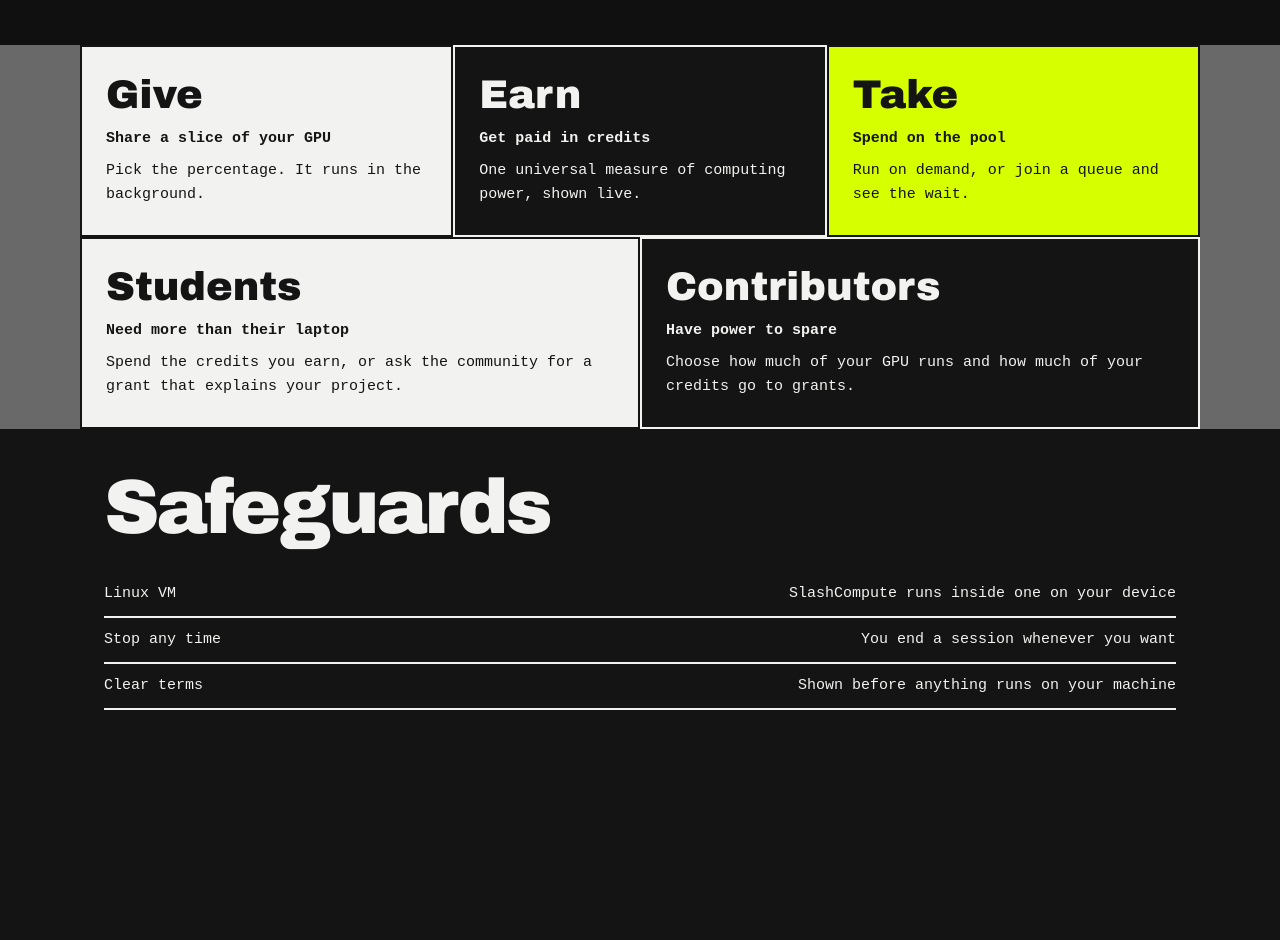
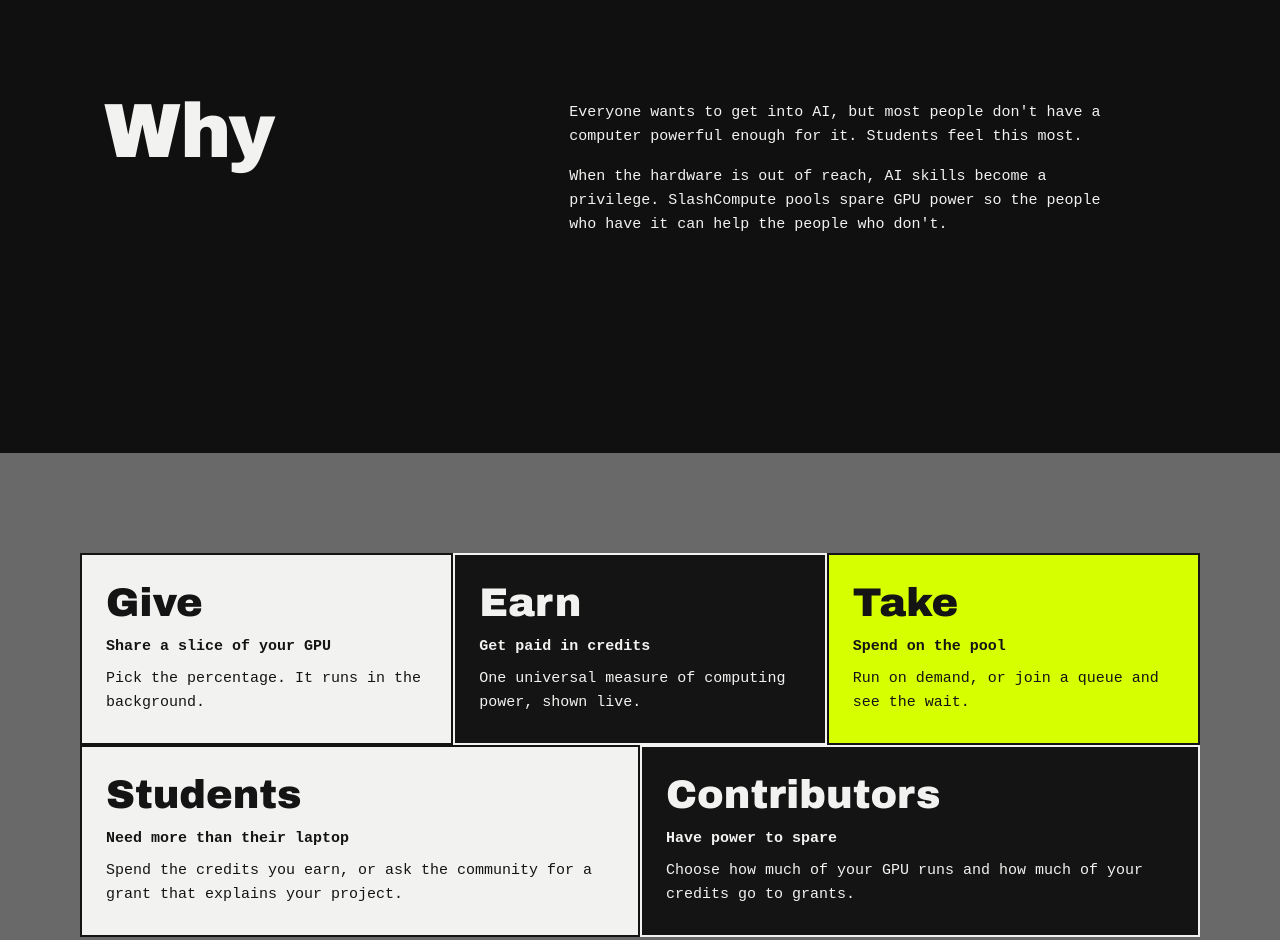
Before and after one commit to Multiplex64/SlashComputeSite, a plain HTML site: page about/index.html in a window 1280 px wide. Shown: the part 890-1830 px from the top of the page. Before the commit the page ends 1648 px from the top, so only its background shows below. Drawn offline with Linux system fonts and the light colour scheme; a web font is replaced by a local one.

Commit message:
larger sections

```diff
--- a/about/index.html
+++ b/about/index.html
@@ -14,7 +14,7 @@
         <nav><a href="/">Home</a><a href="/about/" aria-current=page>About</a><a href="/download/">Download</a></nav>
     </header>
     <main>
-        <div class="wrap hero">
+        <div class="wrap hero" style="padding:100px 0px;">
             <div>
                 <h1>Give<br>&amp; Take</h1>
                 <p>Anyone can contribute and anyone can take. You get out what you put in.</p>
@@ -45,8 +45,8 @@
                     <rect x="132" y="220" width="136" height="22" class="f3" />
                     <ellipse cx="200" cy="242" rx="68" ry="9" class="f1" />
                 </svg></div>
-        </div>
-        <section class="slab">
+            </div>
+        <section class="slab" style="padding:200px 0px;">
             <div class="wrap why">
                 <h2 style="color:#f2f2f0">Why</h2>
                 <div>
@@ -57,7 +57,7 @@
                 </div>
             </div>
         </section>
-        <div class="wrap props" style="padding:0;max-width:1120px">
+        <div class="wrap props" style="padding:0;max-width:1120px;padding-top:100px;">
             <div><b>Give</b>
                 <h3>Share a slice of your GPU</h3>Pick the percentage. It runs in the background.
             </div>
@@ -68,7 +68,7 @@
                 <h3>Spend on the pool</h3>Run on demand, or join a queue and see the wait.
             </div>
         </div>
-        <div class="wrap props two" style="padding:0;max-width:1120px;margin-top:0">
+        <div class="wrap props two" style="padding:0;max-width:1120px;margin-top:0;padding-bottom:100px;">
             <div><b>Students</b>
                 <h3>Need more than their laptop</h3>Spend the credits you earn, or ask the community for a grant that
                 explains your project.
@@ -78,7 +78,7 @@
             </div>
         </div>
         <section class="comm">
-            <div class="wrap">
+            <div class="wrap" style="padding:100px 0px;">
                 <h2 style="color:#f2f2f0">Safeguards</h2>
                 <div style="margin-top:32px">
                     <div class="row"><span>Linux VM</span><span>SlashCompute runs inside one on your device</span></div>
```
